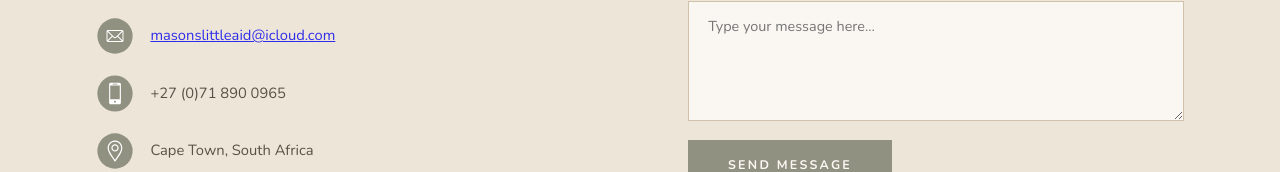
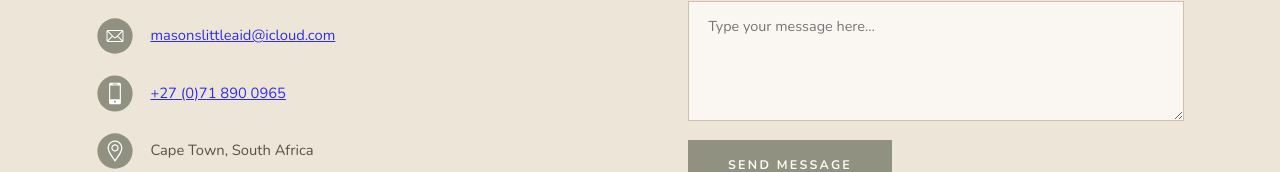
Before and after one commit to lgold46-lgtm/lgold46-lgtm.github.io, a plain HTML site: page index.html in a window 1280 px wide. Shown: the part 4094-4266 px from the top of the page. Drawn offline with nearby package versions, Linux system fonts and the light colour scheme.

Commit message:
Update index.html

```diff
--- a/index.html
+++ b/index.html
@@ -974,7 +974,7 @@
         <div class="contact-item-icon">
           <img src="images/phone-icon.svg" alt="Phone" style="width:100%;height:auto;">
         </div>
-        <span class="contact-item-text">+27 (0)71 890 0965</span>
+        <span class="contact-item-text"><a href="https://wa.me/27718900965?text=Hi%20Mason%27s%20Little%20Aid%2C%20I%27d%20like%20to%20ask%20about%20your%20kits." target="_blank" rel="noopener">+27 (0)71 890 0965</a></span>
       </div>
       <div class="contact-item">
         <div class="contact-item-icon">
```
